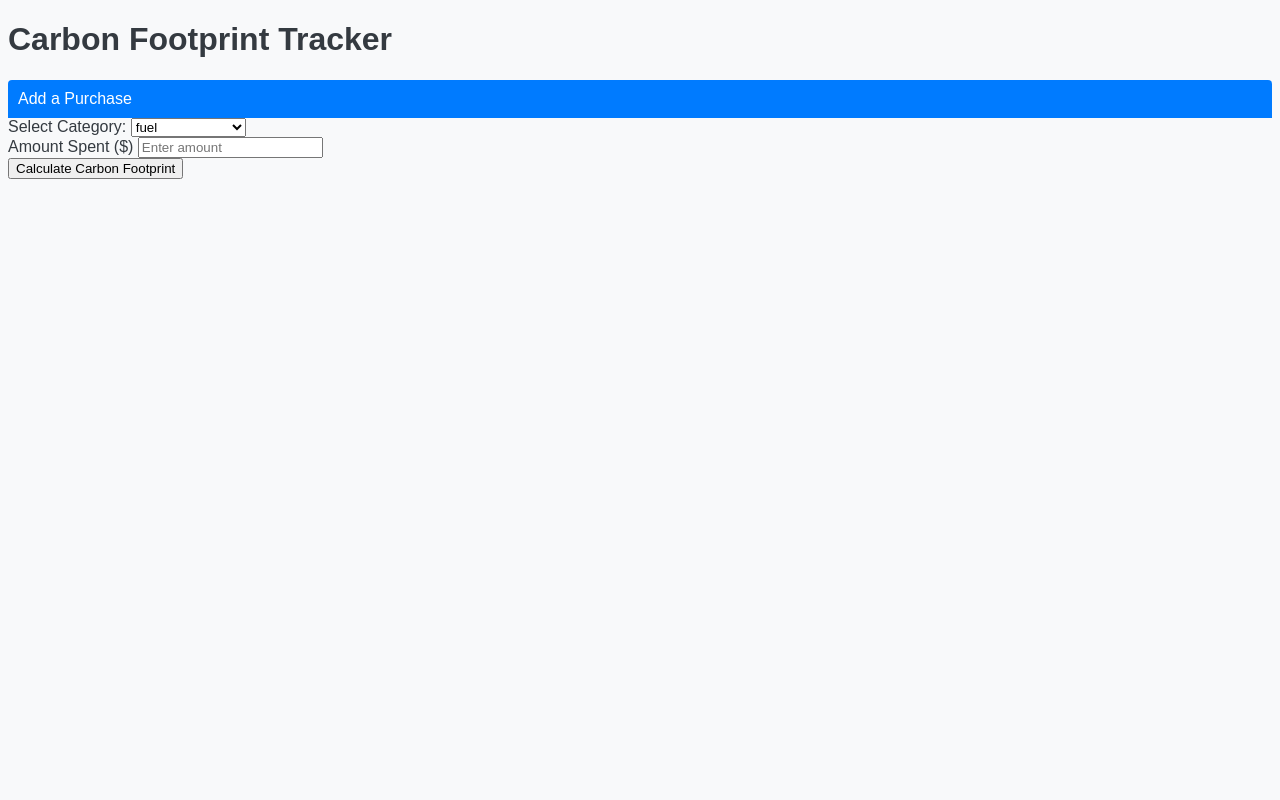
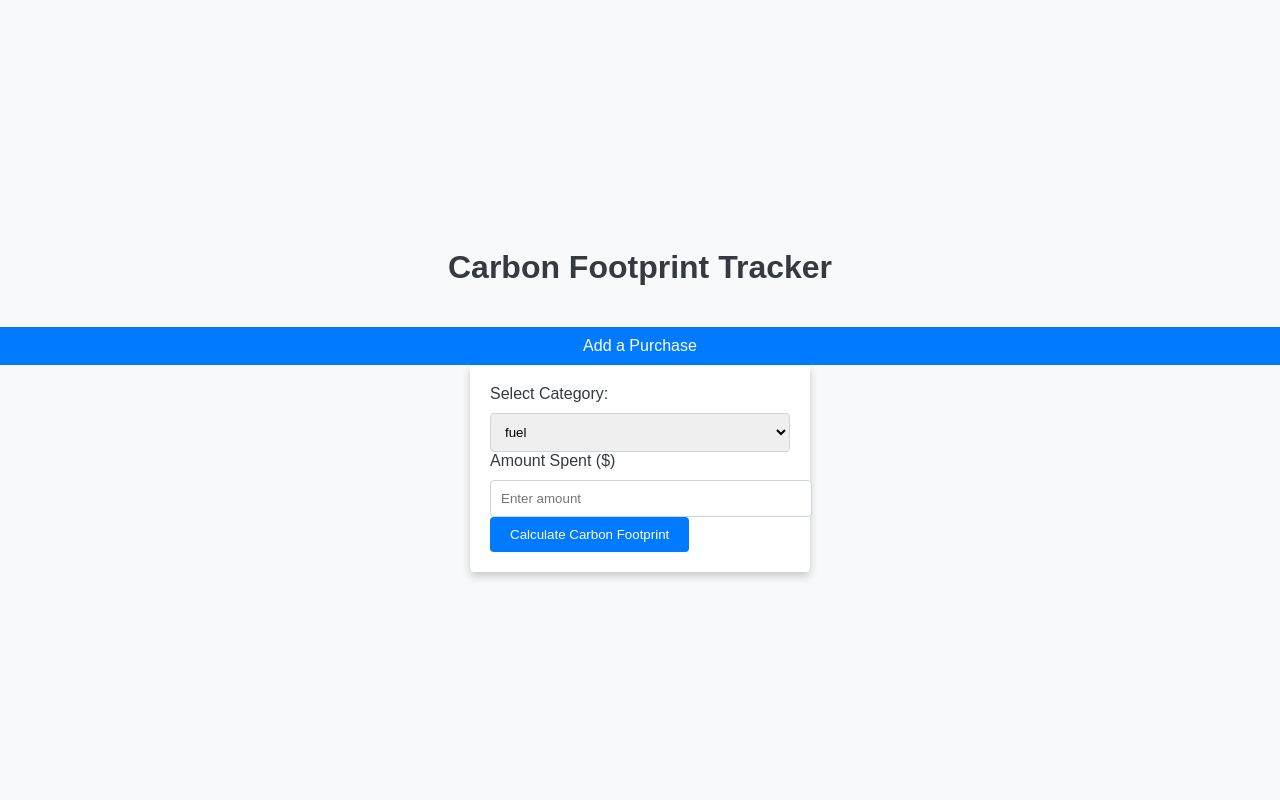
Before and after one commit to Deepashree8/improved-zebra, a Django app: page / in a window 1280 px wide. Run offline with Django 5.2, Linux system fonts and the light colour scheme; data comes from the database, SQL or seed files in the repository.

Commit message:
html file

```diff
--- a/carbon_footprint_tracker/tracker/templates/tracker/home.html
+++ b/carbon_footprint_tracker/tracker/templates/tracker/home.html
@@ -1,12 +1,26 @@
 <!DOCTYPE html>
-<html>
+<html lang="en">
 <head>
+    <meta charset="UTF-8">
+    <meta name="viewport" content="width=device-width, initial-scale=1.0">
     <title>Carbon Footprint Tracker</title>
     <style>
         body {
             font-family: Arial, sans-serif;
             background-color: #f8f9fa;
             color: #343a40;
+            margin: 0;
+            padding: 0;
+            display: flex;
+            flex-direction: column;
+            align-items: center;
+            justify-content: center;
+            height: 100vh;
+            transition: background-color 0.5s ease;
+        }
+        .container {
+            text-align: center;
+            margin-bottom: 20px;
         }
         .card-header {
             background-color: #007bff;
@@ -14,8 +28,51 @@
             padding: 10px;
             border-top-left-radius: 0.25rem;
             border-top-right-radius: 0.25rem;
+            width: 100%;
+            text-align: center;
+            animation: fadeIn 1s;
         }
-
+        form {
+            background-color: white;
+            border-radius: 0.25rem;
+            box-shadow: 0 4px 8px rgba(0, 0, 0, 0.2);
+            padding: 20px;
+            width: 300px;
+            transition: transform 0.3s;
+        }
+        form:hover {
+            transform: scale(1.02);
+        }
+        .form-control {
+            width: 100%;
+            padding: 10px;
+            margin-top: 10px;
+            border: 1px solid #ced4da;
+            border-radius: 0.25rem;
+            transition: border-color 0.3s;
+        }
+        .form-control:focus {
+            border-color: #007bff;
+            box-shadow: 0 0 5px rgba(0, 123, 255, 0.5);
+            outline: none;
+        }
+        .btn-primary {
+            background-color: #007bff;
+            color: white;
+            border: none;
+            padding: 10px 20px;
+            border-radius: 0.25rem;
+            cursor: pointer;
+            transition: background-color 0.3s, transform 0.3s;
+        }
+        .btn-primary:hover {
+            background-color: #0056b3;
+            transform: translateY(-2px);
+        }
+        @keyframes fadeIn {
+            from { opacity: 0; }
+            to { opacity: 1; }
+        }
     </style>
 </head>
 
@@ -29,16 +86,12 @@
     <form method="POST">
         {% csrf_token %}
         <label for="category">Select Category:</label>
-        <select name="category">
+        <select name="category" class="form-control">
             {% for category in categories %}
                 <option value="{{ category.id }}">{{ category.name }}</option>
             {% endfor %}
         </select>
         <br>
-        <!-- <label for="amount">Amount:</label>
-        <input type="number" step="0.01" name="amount" required>
-        <br>
-        <button type="submit">Submit</button> -->
         <div class="mb-3">
             <label for="amount" class="form-label">Amount Spent ($)</label>
             <input type="number" class="form-control" id="amount" placeholder="Enter amount" required>
```
Lines whose indentation alone changed are shown as unchanged.
